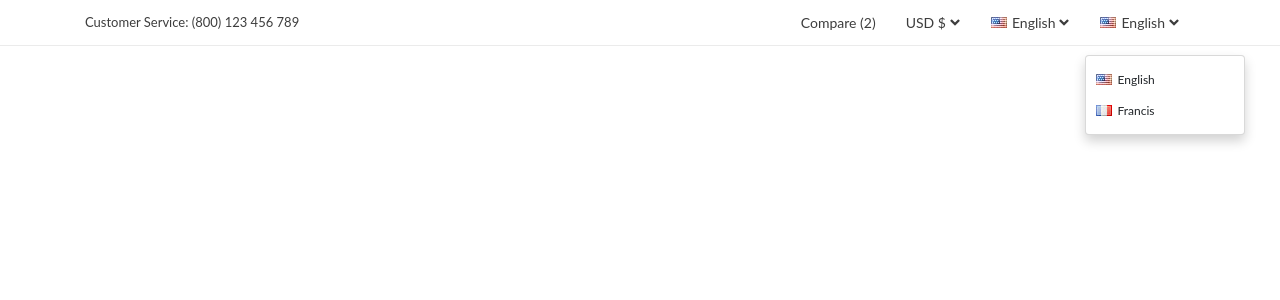
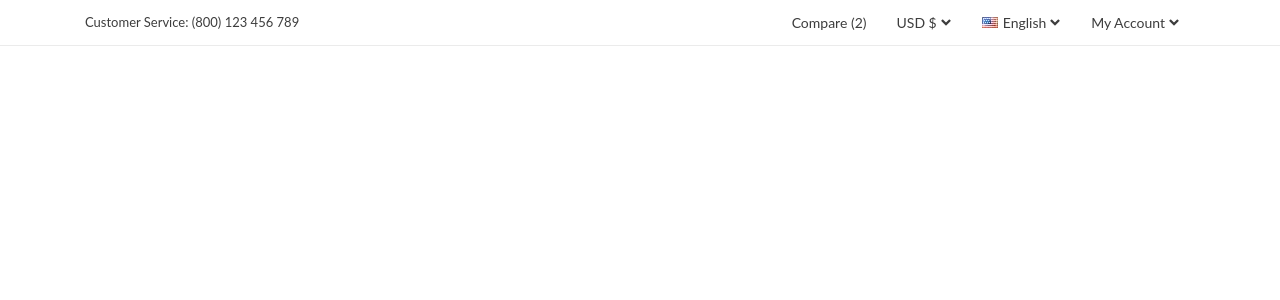
Before and after one commit to gachateam/fe2, a React (Create React App) app in the folder phonestore/: page / in a window 1280 px wide. Shown: the top 300 px of the page. Built offline with nearby package versions, Linux system fonts and the light colour scheme.

Commit message:
:heart: xong top header

```diff
--- a/phonestore/src/App.css
+++ b/phonestore/src/App.css
@@ -7,7 +7,7 @@ body {
   position: relative;
   visibility: visible;
   color: #3d3d3d;
-  background-color: #FFFFFF;
+  background-color: #ffffff;
 }
 
 p {
@@ -34,6 +34,6 @@ ul {
   list-style: outside none none;
 }
 
-.test{
-  display: block;
+.dropdown {
+  perspective: 1500px;
 }
--- a/phonestore/src/component/Header/Dropdown/DropdownElement.js
+++ b/phonestore/src/component/Header/Dropdown/DropdownElement.js
@@ -20,7 +20,6 @@ export const HeaderBoxDropdown = styled.ul`
     z-index: 99;
     margin: 10px 0;
     display: block;
-    transform: translate(40px);
     transition: all .5s;
     overflow:hidden;
 `
--- a/phonestore/src/component/Header/Dropdown/index.js
+++ b/phonestore/src/component/Header/Dropdown/index.js
@@ -22,6 +22,16 @@ const CustomToggle = React.forwardRef(({ children, onClick }, ref) => (
 const CustomMenu = React.forwardRef(({ children, style, className, 'aria-labelledby': labeledBy }, ref) => {
     // eslint-disable-next-line
     const [value, setValue] = useState('');
+
+    //custom animation
+    // const show = className.split(' ')[1] == 'show';
+
+    // const styleCustom = {
+    //     ...style,
+    //     top: '10%',
+    //     transformStyle: 'preserve-3d',
+    //     transform: (show?'rotateX(0deg)':'rotateX(-90deg)')+"translateY(50%)"
+    // }
 
     return (
         <HeaderBoxDropdown
@@ -170,6 +180,7 @@ export class MyAccount extends React.Component {
     }
 }
 
+//custom animation
 export class DropdownAnimation extends React.Component {
     constructor() {
         super();
@@ -179,7 +190,7 @@ export class DropdownAnimation extends React.Component {
         }
         this.Language = {
             language: ["English", "Francis"],
-            image: ["../../img/imgLanguage/1.jpg", "../../img/imgLanguage/2.jpg"]
+            image: ["../../img/imgLanguage/1.jpg","../../img/imgLanguage/2.jpg"]
         }
     }
 
@@ -200,7 +211,6 @@ export class DropdownAnimation extends React.Component {
 
                 <Dropdown.Menu
                     as={CustomMenu}
-                    show={true}
                 >
                     {this.Language.language.map((data, index) => (
                         <Dropdown.Item
--- a/phonestore/src/component/Header/HeaderElement.js
+++ b/phonestore/src/component/Header/HeaderElement.js
@@ -38,4 +38,8 @@ export const HeaderTopLeft = styled.p`
 
 export const HeaderTopBorder = styled.div`
     border-bottom: 1px solid #ebebeb;
+
+    @media screen and (max-width: 991px){
+        display:none;
+    }
 `
--- a/phonestore/src/component/Header/index.js
+++ b/phonestore/src/component/Header/index.js
@@ -9,12 +9,12 @@ const Header = () => {
         <HeaderTopBorder>
             <Container>
                 <Row>
-                    <Col xs={12} lg={4}>
+                    <Col lg={4}>
                         <HeaderTopLeft>
                             <span>Customer Service: </span> (800) 123 456 789
                     </HeaderTopLeft>
                     </Col>
-                    <Col xs={12} lg={8}>
+                    <Col lg={8}>
                         <HeaderTopRightBox>
                             <HeaderTopRight>
                                 <HeaderTopRightItem className="settings">
@@ -27,7 +27,7 @@ const Header = () => {
                                     <Language />
                                 </HeaderTopRightItem>
                                 <HeaderTopRightItem className="settings">
-                                    <DropdownAnimation />
+                                    <MyAccount />
                                 </HeaderTopRightItem>
                             </HeaderTopRight>
                         </HeaderTopRightBox>
```
Lines whose indentation alone changed are shown as unchanged.
